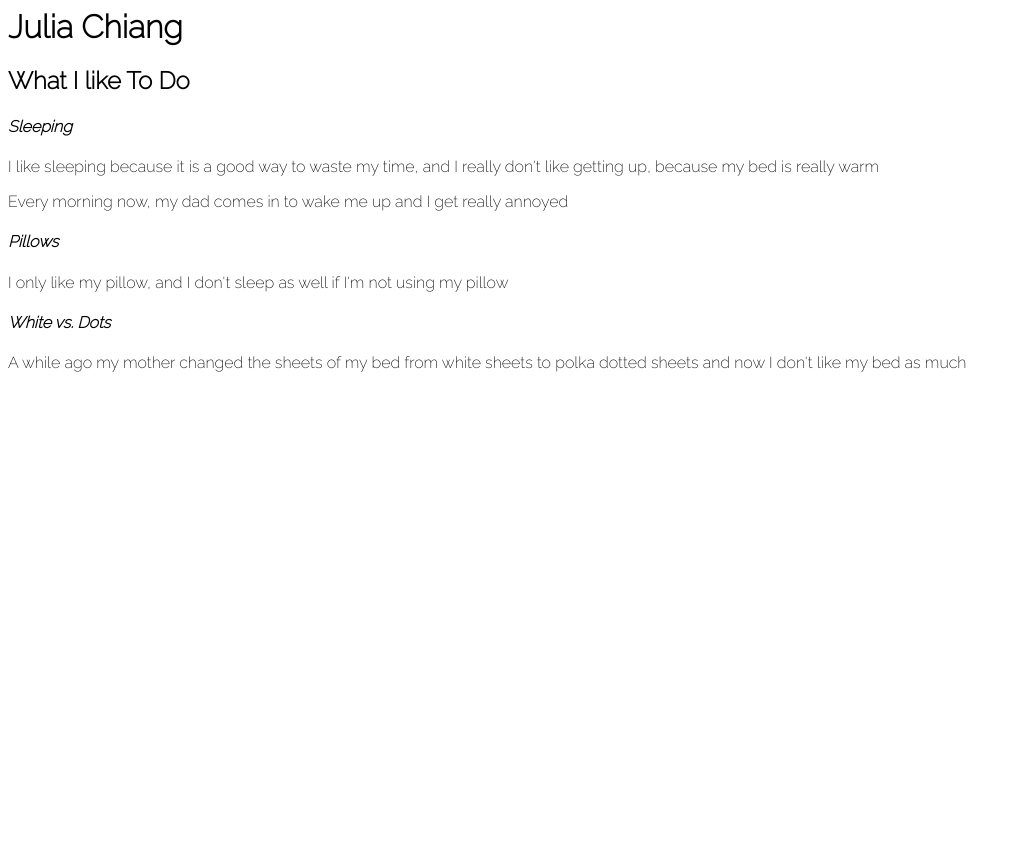
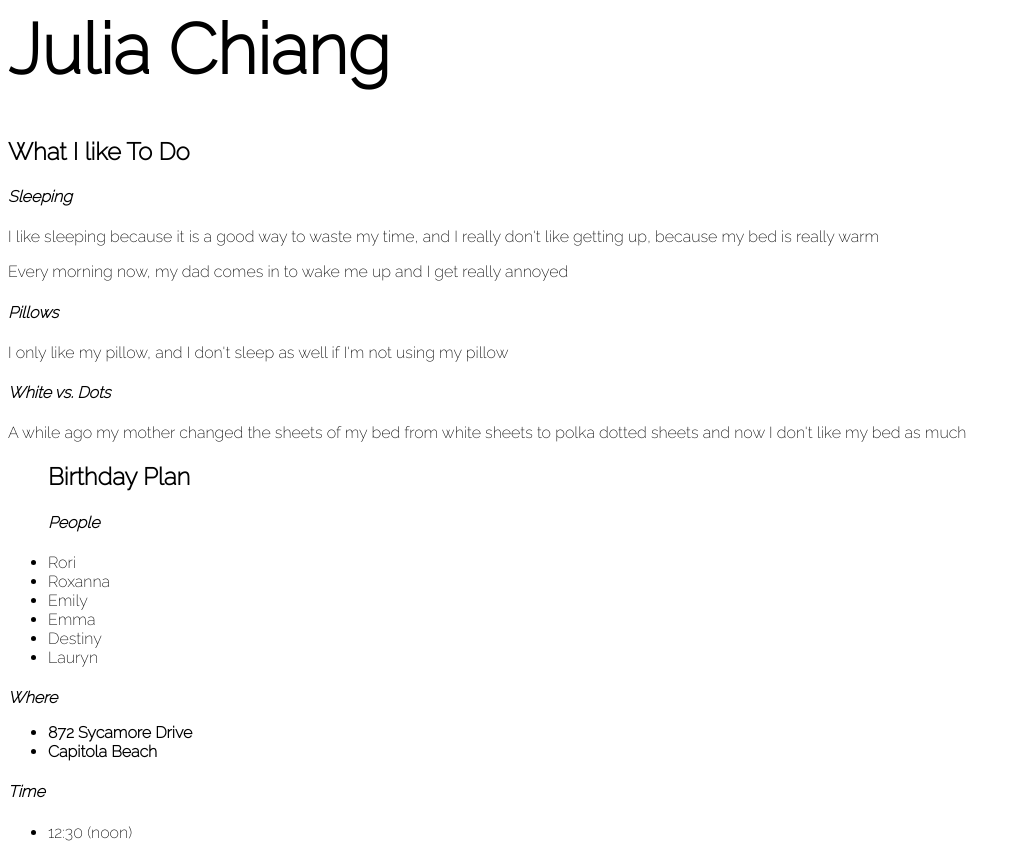
Before and after one commit to julia-chiang/julia-chiang.github.io, a plain HTML site: page index.html in a window 1280 px wide. Shown: the whole page, without its empty margins (0-1021 px from the left). Before the commit the page ends 800 px from the top, so only its background shows below. Drawn offline with Linux system fonts and the light colour scheme.

Commit message:
Update index.html

```diff
--- a/index.html
+++ b/index.html
@@ -7,7 +7,7 @@
       font-family: 'Raleway', sans-serif;
     }
     h1 {
-      font-size 64px;
+      font-size: 70px;
     }
   </style>
 </head>
@@ -21,6 +21,26 @@
   <p>I only like my pillow, and I don't sleep as well if I'm not using my pillow</p>
   <h4><i>White vs. Dots</i></h2>
   <p>A while ago my mother changed the sheets of my bed from white sheets to polka dotted sheets and now I don't like my bed as much</p>
+  <ul>
+    <h2><b>Birthday Plan</b></h4>
+    <h4><i>People</i></h4>
+    <li>Rori</li>
+    <li>Roxanna</li>
+    <li>Emily</li>
+    <li>Emma</li>
+    <li>Destiny</li>
+    <li>Lauryn</li>
+  </ul>
+  <h4><i>Where</i>
+    <ul>
+      <li>872 Sycamore Drive</li>
+      <li>Capitola Beach</li>
+    </ul>
+    <h4><i>Time</i></h4>
+    <ul>
+      <li>12:30 (noon)</li>
+    </ul>
+
 
 
 
```
